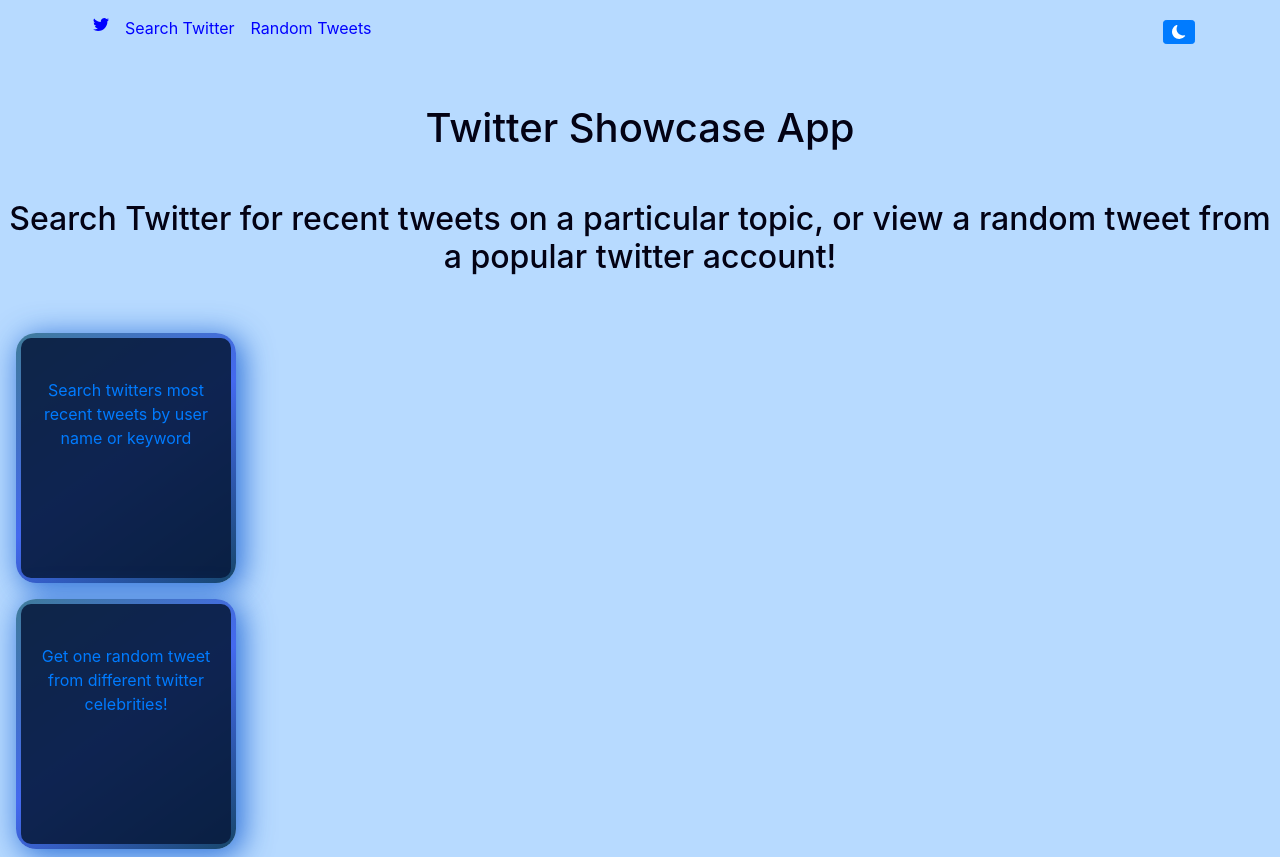
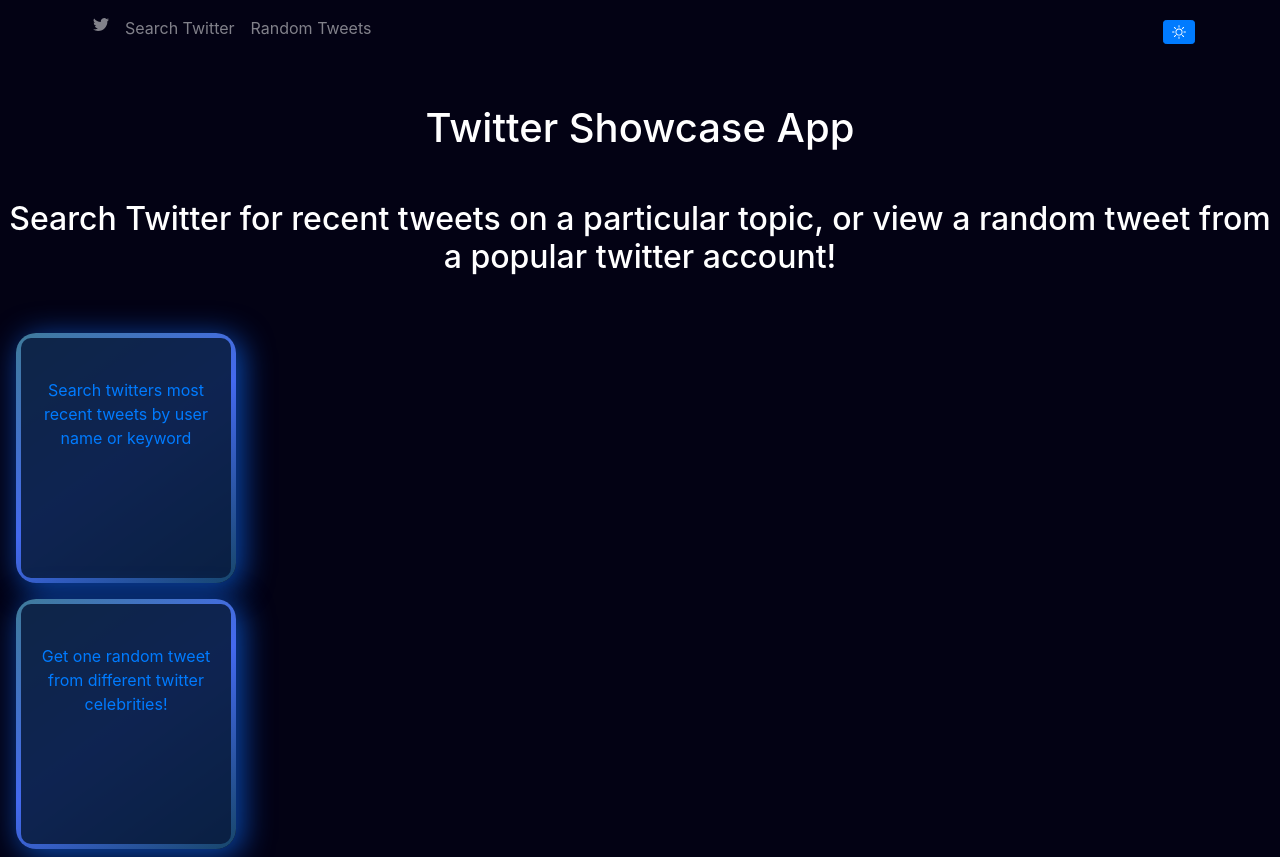
Before and after one commit to kurtis-casperson/twitter-showcase-app, a React (Vite) app in the folder client/: page / in a window 1280 px wide. Built offline with nearby package versions, Linux system fonts and the light colour scheme.

Commit message:
theme change

```diff
--- a/client/src/App.jsx
+++ b/client/src/App.jsx
@@ -6,12 +6,12 @@
 import { Route, Routes } from 'react-router-dom'
 import { useState, useEffect } from 'react'
 function App() {
-  const [theme, setTheme] = useState('light')
+  const [theme, setTheme] = useState('dark')
   const toggleTheme = () => {
-    if (theme === 'light') {
+    if (theme === 'dark') {
+      setTheme('light')
+    } else {
       setTheme('dark')
-    } else {
-      setTheme('light')
     }
   }
 
```
